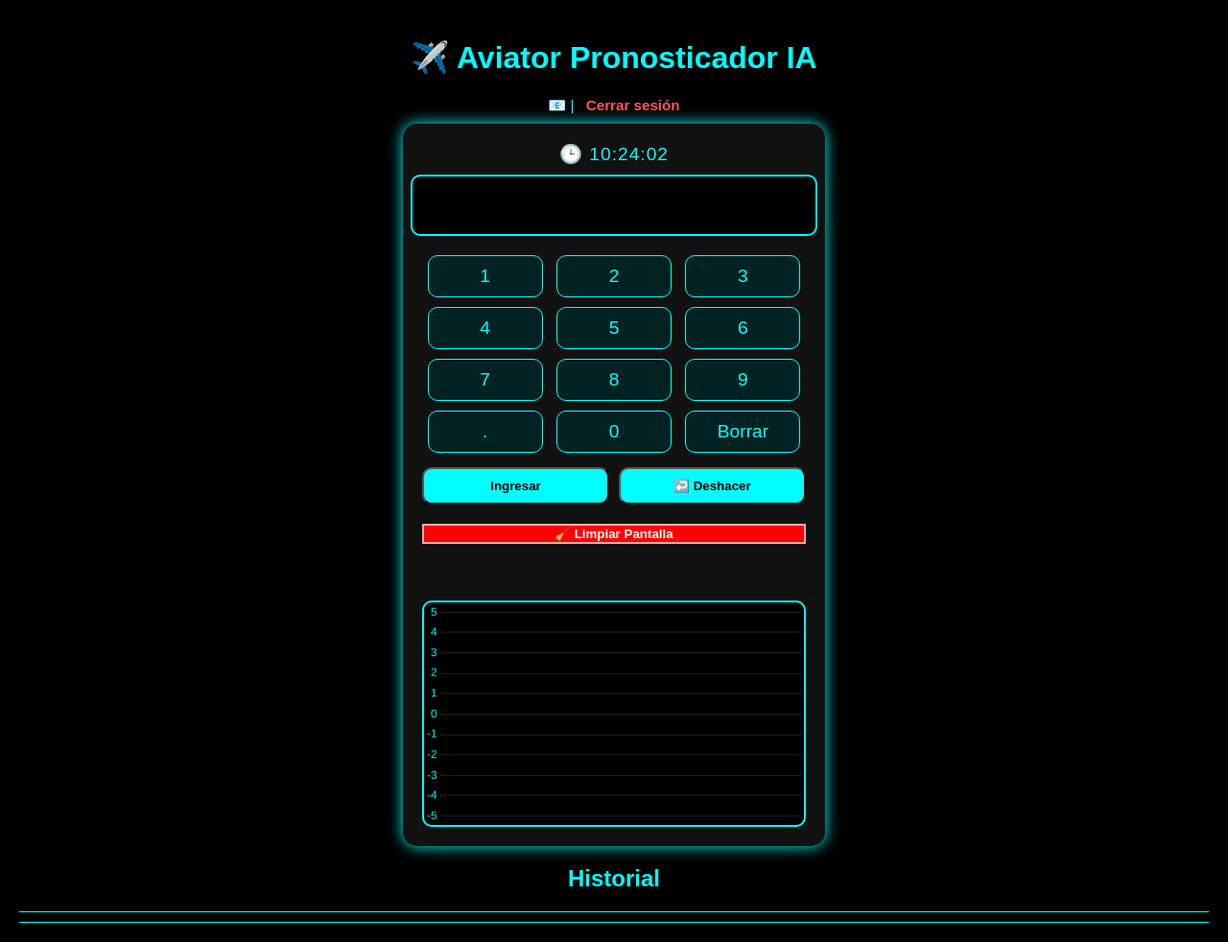
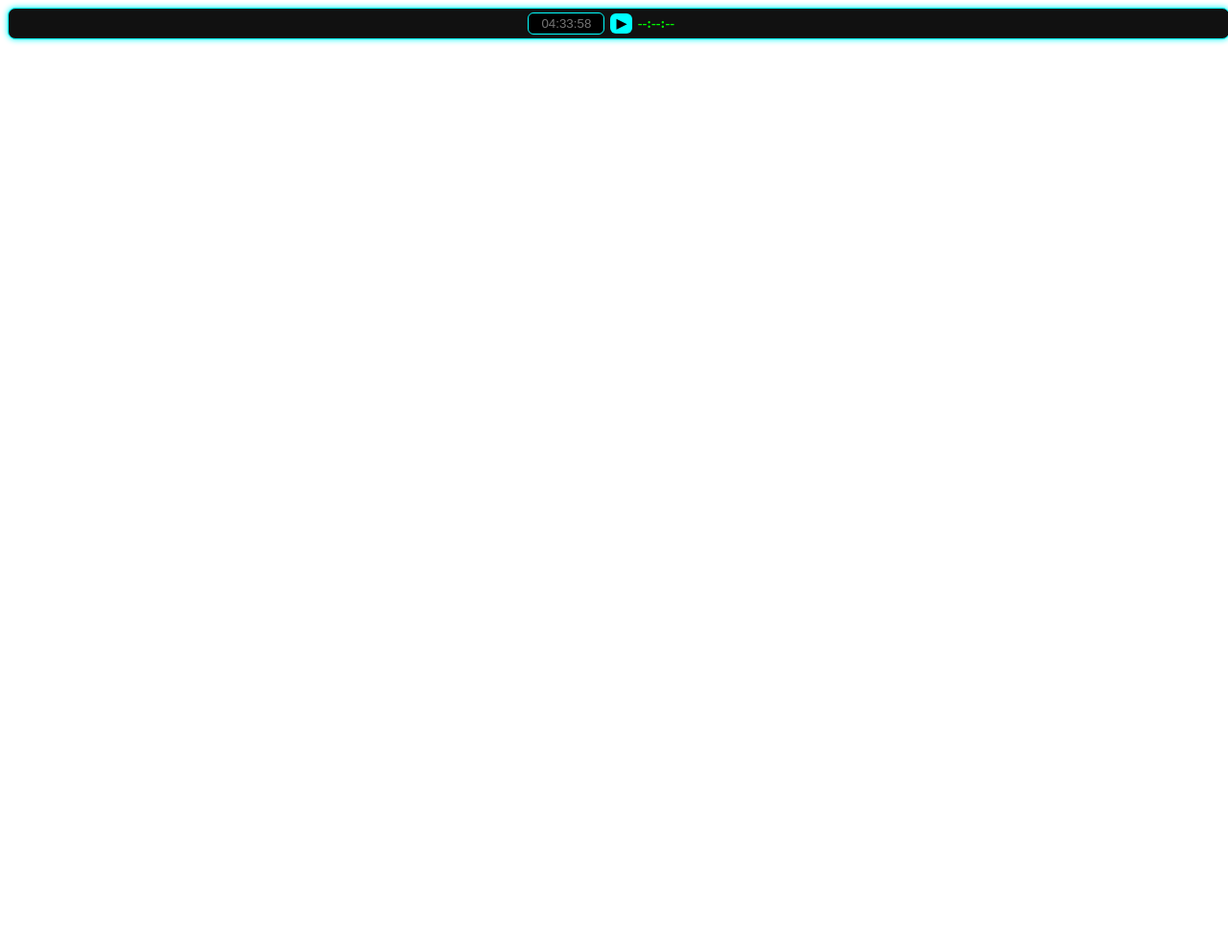
Before and after one commit to danmjp19-boop/aviator-ia, a Flask app: template templates/cuotas.html in a window 1280 px wide. Shown: the whole page at 96% size. After the commit the page ends 46 px from the top, so only its background shows below. Run offline with Flask 3, Linux system fonts and the light colour scheme; the template is opened without the code that fills it, so the values that code supplies are empty.

```diff
--- a/templates/cuotas.html
+++ b/templates/cuotas.html
@@ -1,143 +1,106 @@
-<!DOCTYPE html>
-<html lang="es">
-<head>
-<meta charset="UTF-8">
-<meta name="viewport" content="width=device-width, initial-scale=1.0">
-<title>✈️ Aviator Pronosticador IA</title>
-<style>
-    body { background-color: #000; color: cyan; font-family: Arial, sans-serif; text-align: center; margin: 0; padding: 20px; }
-    h1 { color: #00ffff; }
-    .container { max-width: 400px; margin: 0 auto; background: #111; padding: 20px; border-radius: 15px; box-shadow: 0 0 15px cyan; display: flex; flex-direction: column; align-items: center; }
-    #hora { font-size: 1.2em; color: #0ff; margin-bottom: 10px; letter-spacing: 1px; }
-    #display { background: #000; color: #0ff; font-size: 2em; padding: 10px; border: 2px solid cyan; border-radius: 10px; min-height: 40px; margin-bottom: 15px; width: 100%; }
-    .teclado button { width: 30%; margin: 5px; padding: 10px; font-size: 1.2em; border-radius: 10px; background: #022; color: cyan; border: 1px solid #0ff; cursor: pointer; }
-    .acciones { margin-top: 10px; display: flex; justify-content: space-between; flex-wrap: wrap; gap: 10px; width: 100%; }
-    .acciones button { flex: 1; padding: 10px; border-radius: 10px; background: cyan; color: black; font-weight: bold; cursor: pointer; }
-    .limpiar { background: #f00; color: white; margin-top: 20px; width: 100%; font-weight: bold; border: 2px solid #faa; transition: all 0.2s ease; }
-    .limpiar:hover { background: #c00; box-shadow: 0 0 10px red; }
-    #mensaje_ia { margin-top: 15px; font-size: 1.2em; color: lime; min-height: 1.5em; transition: opacity .3s ease; }
-    #historial { margin-top: 15px; display: flex; flex-wrap: nowrap; overflow-x: auto; overflow-y: hidden; justify-content: flex-start; gap: 6px; scrollbar-width: thin; scroll-behavior: smooth; padding-bottom: 10px; border-top: 1px solid cyan; border-bottom: 1px solid cyan; width: 100%; }
-    #historial span { background: #033; padding: 5px 10px; border-radius: 5px; color: #0ff; white-space: nowrap; flex-shrink: 0; font-weight: bold; }
-    .user-bar { margin-bottom: 10px; text-align: center; font-size: 0.95em; }
-    .user-bar span { color: #0ff; font-weight: bold; }
-    .user-bar a { color: #ff5555; text-decoration: none; font-weight: bold; margin-left: 8px; }
-    .user-bar a:hover { text-decoration: underline; }
-</style>
-</head>
-<body>
-<h1>✈️ Aviator Pronosticador IA</h1>
-
-<div class="user-bar">
-    <span>📧 {{ usuario }}</span> |
-    <a href="/logout">Cerrar sesión</a>
+<!-- MÉTODO 2 COMPACTO (justo encima del teclado) -->
+<div id="metodo2">
+  <input type="text" id="semilla" placeholder="04:33:58">
+  <button id="btnM2">▶</button>
+  <span id="tiempoActual">--:--:--</span>
 </div>
 
-<div class="container">
-    <div id="hora"></div>
-    <div id="display"></div>
+<style>
+#metodo2{
+  width:100%;
+  margin-bottom:8px;
+  display:flex;
+  justify-content:center;
+  align-items:center;
+  gap:6px;
+  background:#111;
+  padding:4px;
+  border:1px solid cyan;
+  border-radius:8px;
+  box-shadow:0 0 6px cyan;
+  font-size:0.9em;
+}
+#metodo2 input{
+  width:80px;
+  text-align:center;
+  background:#000;
+  border:1px solid cyan;
+  color:cyan;
+  border-radius:6px;
+  padding:3px;
+}
+#metodo2 button{
+  background:cyan;
+  color:#000;
+  border:none;
+  border-radius:6px;
+  font-weight:bold;
+  cursor:pointer;
+  padding:3px 6px;
+}
+#tiempoActual{
+  min-width:75px;
+  color:lime;
+  font-weight:bold;
+  transition:all .3s;
+}
+</style>
 
-    <div class="teclado">
-        {% for n in [1,2,3,4,5,6,7,8,9,'.',0,'Borrar'] %}
-            <button onclick="tecla('{{n}}')">{{n}}</button>
-        {% endfor %}
-    </div>
+<script>
+(()=>{
+  const intervalos=[
+    {h:0,m:0,s:42},
+    {h:0,m:1,s:33},
+    {h:0,m:2,s:18},
+    {h:0,m:2,s:49},
+    {h:0,m:3,s:30}
+  ];
+  let tiempos=[],indexActual=0,timer=null;
 
-    <div class="acciones">
-        <button onclick="guardar()">Ingresar</button>
-        <button onclick="deshacer()">↩️ Deshacer</button>
-    </div>
+  const span=document.getElementById('tiempoActual');
+  const input=document.getElementById('semilla');
+  const btn=document.getElementById('btnM2');
 
-    <button class="limpiar" onclick="limpiarPantalla()">🧹 Limpiar Pantalla</button>
+  function parseHora(str){
+    const[h,m,s]=str.split(':').map(Number);
+    const d=new Date();d.setHours(h,m,s,0);
+    return d;
+  }
+  function sumar(base,{h,m,s}){
+    const n=new Date(base);
+    n.setSeconds(n.getSeconds()+h*3600+m*60+s);
+    return n;
+  }
+  function fmt(d){return d.toTimeString().split(' ')[0];}
 
-    <div id="mensaje_ia"></div>
+  function actualizar(titila){
+    if(indexActual>=tiempos.length){span.textContent="✅";span.style.color='cyan';return;}
+    span.textContent=fmt(tiempos[indexActual]);
+    span.style.color=titila?(span.style.color==='red'?'lime':'red'):'lime';
+  }
 
-    <!-- Gráfico primero -->
-    <canvas id="grafico" style="background:#000;border:2px solid cyan;border-radius:10px;margin-top:15px;" height="180"></canvas>
+  function verificar(){
+    const ahora=new Date();
+    if(indexActual>=tiempos.length){clearInterval(timer);return;}
+    const objetivo=tiempos[indexActual];
+    const diff=(objetivo-ahora)/1000;
+    const titila=Math.abs(diff)<=10;
+    actualizar(titila);
+    if(diff<=0) indexActual++;
+  }
 
-</div>
+  function iniciar(){
+    const val=input.value.trim();
+    if(!val.match(/^\d{2}:\d{2}:\d{2}$/)){alert('Formato: HH:MM:SS');return;}
+    const base=parseHora(val);
+    tiempos=[base];
+    for(let i=0;i<intervalos.length;i++) tiempos.push(sumar(tiempos[i],intervalos[i]));
+    indexActual=1;
+    clearInterval(timer);
+    verificar();
+    timer=setInterval(verificar,1000);
+  }
 
-<!-- Historial completamente abajo -->
-<h2>Historial</h2>
-<div id="historial">
-    {% for h in historial %}
-        <span>{{'%.2f'|format(h)}}</span>
-    {% endfor %}
-</div>
-
-<!-- Chart.js CDN -->
-<script src="https://cdn.jsdelivr.net/npm/chart.js"></script>
-<script>
-document.addEventListener("DOMContentLoaded", () => {
-    const display = document.getElementById("display");
-    const historialDiv = document.getElementById("historial");
-    const mensajeIA = document.getElementById("mensaje_ia");
-    const horaDiv = document.getElementById("hora");
-    const ctx = document.getElementById("grafico").getContext("2d");
-
-    let grafico = new Chart(ctx, {
-        type: "line",
-        data: { labels: [], datasets: [{ label: "Tendencia", data: [], borderColor: "cyan", borderWidth: 2, pointRadius: 4, pointBackgroundColor: "cyan", tension: 0 }] },
-        options: {
-            responsive: true,
-            plugins: { legend: { display: false } },
-            scales: {
-                x: { ticks: { color: "cyan" }, grid: { color: "#222" } },
-                y: { min: -5, max: 5, ticks: { color: "cyan" }, grid: { color: "#222" } }
-            }
-        }
-    });
-
-    function actualizarHora() {
-        horaDiv.innerText = "🕒 " + new Date().toLocaleTimeString('es-ES', {hour12:false});
-    }
-    setInterval(actualizarHora, 1000);
-    actualizarHora();
-
-    function _tecla(t){ if(t==="Borrar")display.innerText=display.innerText.slice(0,-1); else display.innerText+=t; }
-
-    function _guardar(){
-        const cuota=parseFloat(display.innerText.trim());
-        if(isNaN(cuota))return;
-        fetch("/guardar",{method:"POST",headers:{"Content-Type":"application/x-www-form-urlencoded"},body:new URLSearchParams({cuota})})
-        .then(r=>r.json())
-        .then(d=>{
-            display.innerText="";
-            mensajeIA.innerText=(d.prediccion&&d.prediccion!=="clear")?d.prediccion:"";
-            const span=document.createElement("span");
-            span.innerText=cuota.toFixed(2);
-            historialDiv.appendChild(span);
-            if(historialDiv.children.length>100)historialDiv.removeChild(historialDiv.children[0]);
-            historialDiv.scrollLeft=historialDiv.scrollWidth;
-            actualizarGrafico();
-        });
-    }
-
-    function _deshacer(){
-        fetch("/borrar_ultimo",{method:"POST"}).then(()=>{ if(historialDiv.lastChild)historialDiv.removeChild(historialDiv.lastChild); actualizarGrafico(); mensajeIA.innerText=""; });
-    }
-
-    function _limpiarPantalla(){
-        if(!confirm("⚠️ ¿Seguro que deseas borrar el historial y reiniciar la pantalla?"))return;
-        fetch("/limpiar_todo",{method:"POST"}).then(()=>{ historialDiv.innerHTML=""; mensajeIA.innerText=""; display.innerText=""; grafico.data.labels=[]; grafico.data.datasets[0].data=[]; grafico.update(); alert("✅ Pantalla e historial reiniciados."); });
-    }
-
-    function actualizarGrafico(){
-        const cuotas=Array.from(historialDiv.children).map(s=>parseFloat(s.innerText));
-        let data=[]; let valor=0;
-        cuotas.forEach(c=>{
-            if(c<2)valor-=1; else valor+=1;
-            data.push(valor);
-        });
-        grafico.data.labels=data.map((_,i)=>i+1);
-        grafico.data.datasets[0].data=data;
-        grafico.data.datasets[0].borderColor=data.map((v,i)=>cuotas[i]<2?"cyan":"magenta");
-        grafico.data.datasets[0].pointBackgroundColor=data.map((v,i)=>cuotas[i]<2?"cyan":"magenta");
-        grafico.update();
-    }
-
-    window.tecla=_tecla; window.guardar=_guardar; window.deshacer=_deshacer; window.limpiarPantalla=_limpiarPantalla;
-    actualizarGrafico();
-});
+  btn.addEventListener('click',iniciar);
+})();
 </script>
-</body>
-</html>
```
